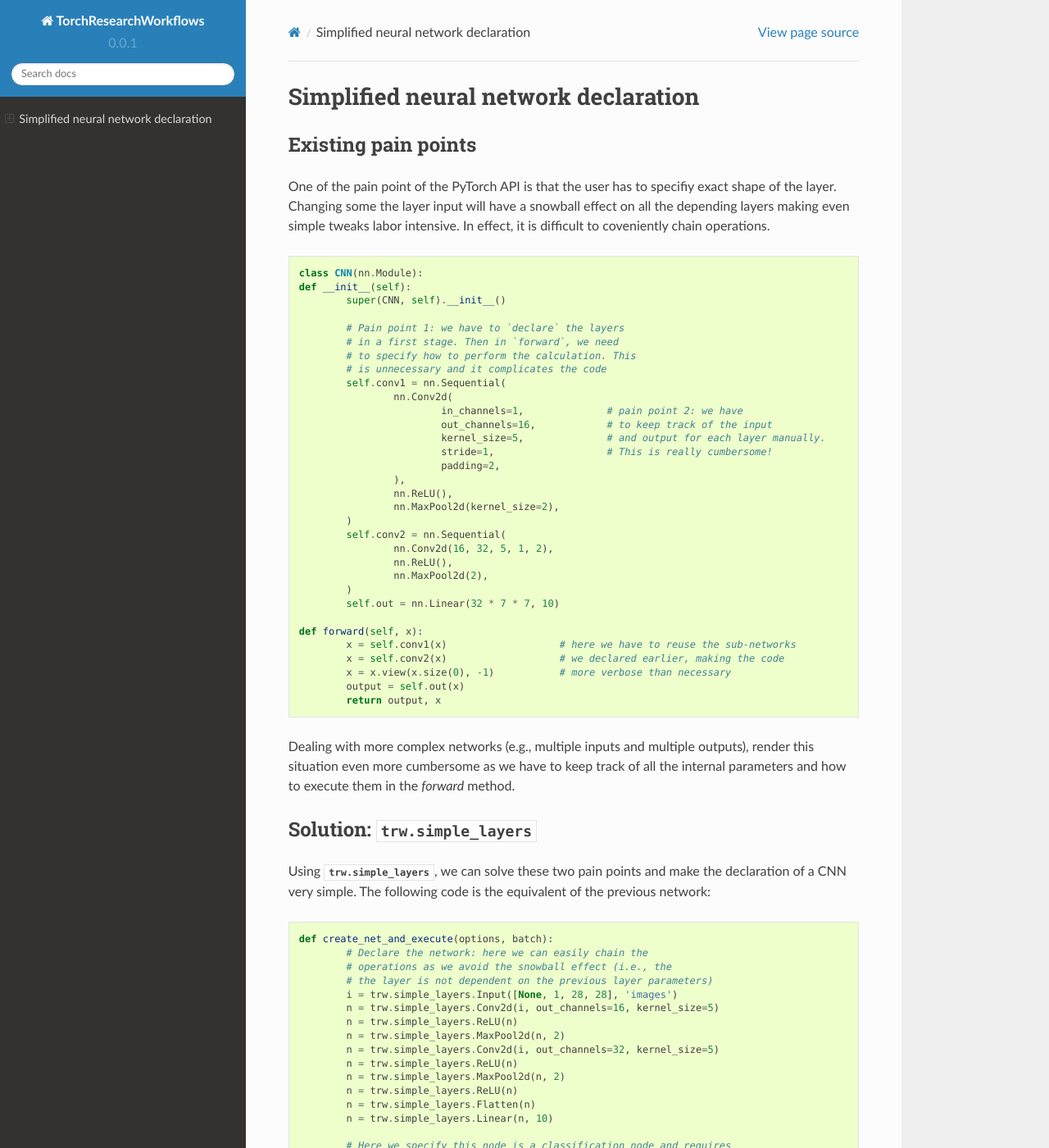
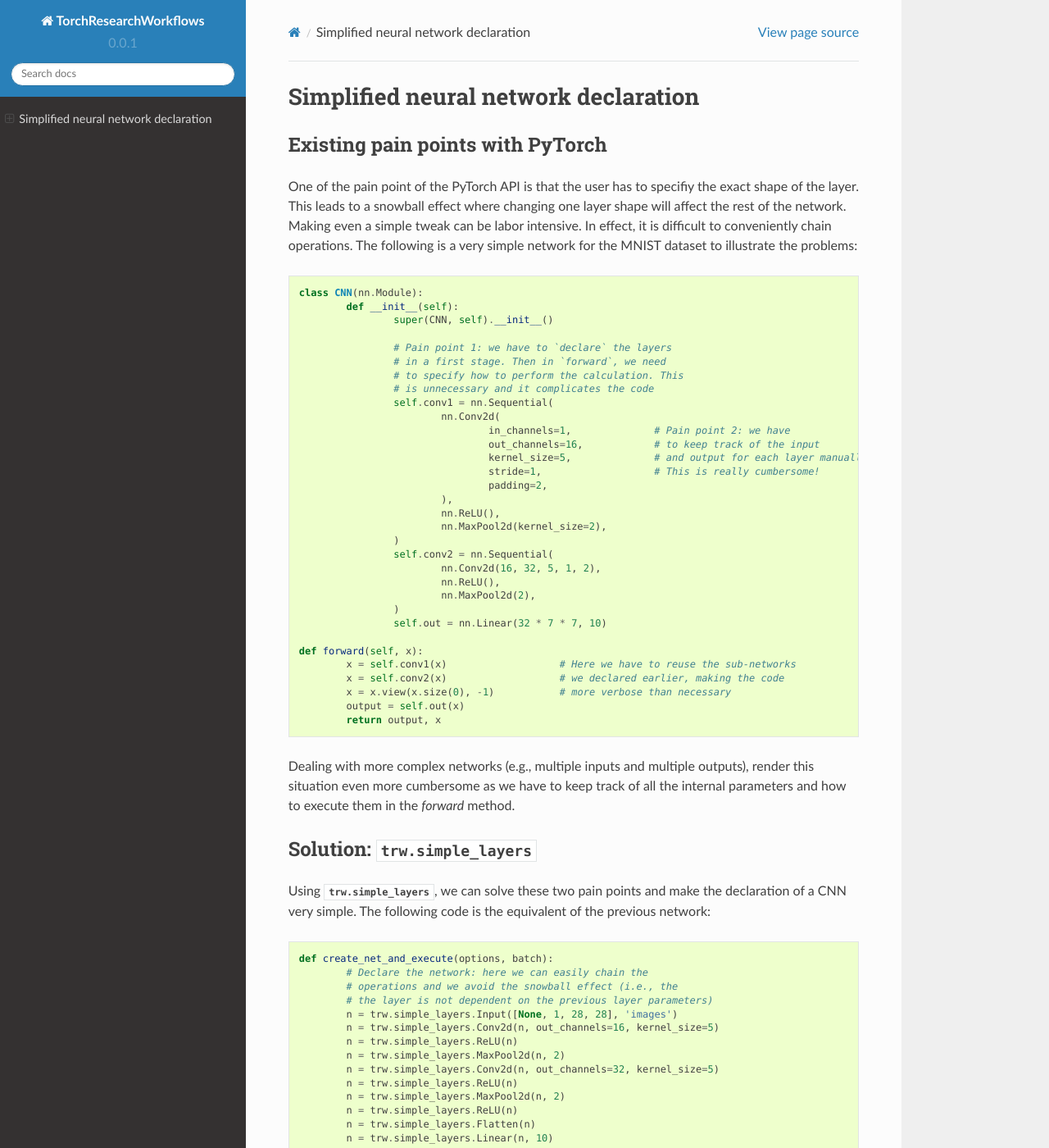
Before and after one commit to civodlu/trw, a Sphinx documentation site: the page built from docs/source/simple_layers.rst, in a window 1280 px wide and 1400 px high. Shown: the whole window at 82% size. Built offline with Sphinx 7.4.7 and the Read the Docs theme 2.0.0, drawn with Linux system fonts in a browser that asks for light colours; the version number could not be read and is left out; some of the changed text lies outside the part shown.

Commit message:
updated docs

```diff
--- a/docs/source/simple_layers.rst
+++ b/docs/source/simple_layers.rst
@@ -1,45 +1,46 @@
 Simplified neural network declaration
 *************************************
 
-Existing pain points
-====================
+Existing pain points with PyTorch
+=================================
 
 One of the pain point of the PyTorch API is that the user has to
-specifiy exact shape of the layer. Changing some the layer input
-will have a snowball effect on all the depending layers making even
-simple tweaks labor intensive. In effect, it is difficult to coveniently
-chain operations.
+specifiy the exact shape of the layer. This leads to a snowball effect
+where changing one layer shape will affect the rest of the network.
+Making even a simple tweak can be labor intensive. In effect, it is difficult
+to conveniently chain operations. The following is a very simple network
+for the MNIST dataset to illustrate the problems:
 
 .. testcode::
 
 		class CNN(nn.Module):
-		def __init__(self):
-			super(CNN, self).__init__()
+			def __init__(self):
+				super(CNN, self).__init__()
 
-			# Pain point 1: we have to `declare` the layers
-			# in a first stage. Then in `forward`, we need
-			# to specify how to perform the calculation. This
-			# is unnecessary and it complicates the code
-			self.conv1 = nn.Sequential(
-				nn.Conv2d(
-					in_channels=1,              # pain point 2: we have
-					out_channels=16,            # to keep track of the input
-					kernel_size=5,              # and output for each layer manually.
-					stride=1,                   # This is really cumbersome!
-					padding=2,
-				),
-				nn.ReLU(),
-				nn.MaxPool2d(kernel_size=2),
-			)
-			self.conv2 = nn.Sequential(
-				nn.Conv2d(16, 32, 5, 1, 2),
-				nn.ReLU(),
-				nn.MaxPool2d(2),
-			)
-			self.out = nn.Linear(32 * 7 * 7, 10)
+				# Pain point 1: we have to `declare` the layers
+				# in a first stage. Then in `forward`, we need
+				# to specify how to perform the calculation. This
+				# is unnecessary and it complicates the code
+				self.conv1 = nn.Sequential(
+					nn.Conv2d(
+						in_channels=1,              # Pain point 2: we have
+						out_channels=16,            # to keep track of the input
+						kernel_size=5,              # and output for each layer manually.
+						stride=1,                   # This is really cumbersome!
+						padding=2,
+					),
+					nn.ReLU(),
+					nn.MaxPool2d(kernel_size=2),
+				)
+				self.conv2 = nn.Sequential(
+					nn.Conv2d(16, 32, 5, 1, 2),
+					nn.ReLU(),
+					nn.MaxPool2d(2),
+				)
+				self.out = nn.Linear(32 * 7 * 7, 10)
 
 		def forward(self, x):
-			x = self.conv1(x)                   # here we have to reuse the sub-networks
+			x = self.conv1(x)                   # Here we have to reuse the sub-networks
 			x = self.conv2(x)                   # we declared earlier, making the code
 			x = x.view(x.size(0), -1)           # more verbose than necessary
 			output = self.out(x)
@@ -60,20 +61,20 @@ The following code is the equivalent of the previous network:
 
 	def create_net_and_execute(options, batch):
 		# Declare the network: here we can easily chain the
-		# operations as we avoid the snowball effect (i.e., the
+		# operations and we avoid the snowball effect (i.e., the
 		# the layer is not dependent on the previous layer parameters)
-		i = trw.simple_layers.Input([None, 1, 28, 28], 'images')
-		n = trw.simple_layers.Conv2d(i, out_channels=16, kernel_size=5)
+		n = trw.simple_layers.Input([None, 1, 28, 28], 'images')
+		n = trw.simple_layers.Conv2d(n, out_channels=16, kernel_size=5)
 		n = trw.simple_layers.ReLU(n)
 		n = trw.simple_layers.MaxPool2d(n, 2)
-		n = trw.simple_layers.Conv2d(i, out_channels=32, kernel_size=5)
+		n = trw.simple_layers.Conv2d(n, out_channels=32, kernel_size=5)
 		n = trw.simple_layers.ReLU(n)
 		n = trw.simple_layers.MaxPool2d(n, 2)
 		n = trw.simple_layers.ReLU(n)
 		n = trw.simple_layers.Flatten(n)
 		n = trw.simple_layers.Linear(n, 10)
 
-		# Here we specify this node is a classification node and requires
+		# Here we specify this node is a classification output and it requires
 		# `targets` feature in the batch.
 		n = trw.simple_layers.OutputClassification(n, output_name='softmax', classes_name='targets')
 
@@ -84,4 +85,5 @@ The following code is the equivalent of the previous network:
 		# Finally, calculate the outputs with some data
 		outputs = compiled_nn(batch)
 
-Now we can easily chain sub-networks and easily add inputs and outputs.
+Now we can effortlessly chain sub-networks and easily add inputs and outputs as required. The
+code is also simpler to read.
```
Also changed, not shown: docs/source/example.rst (+6 -1 lines).
